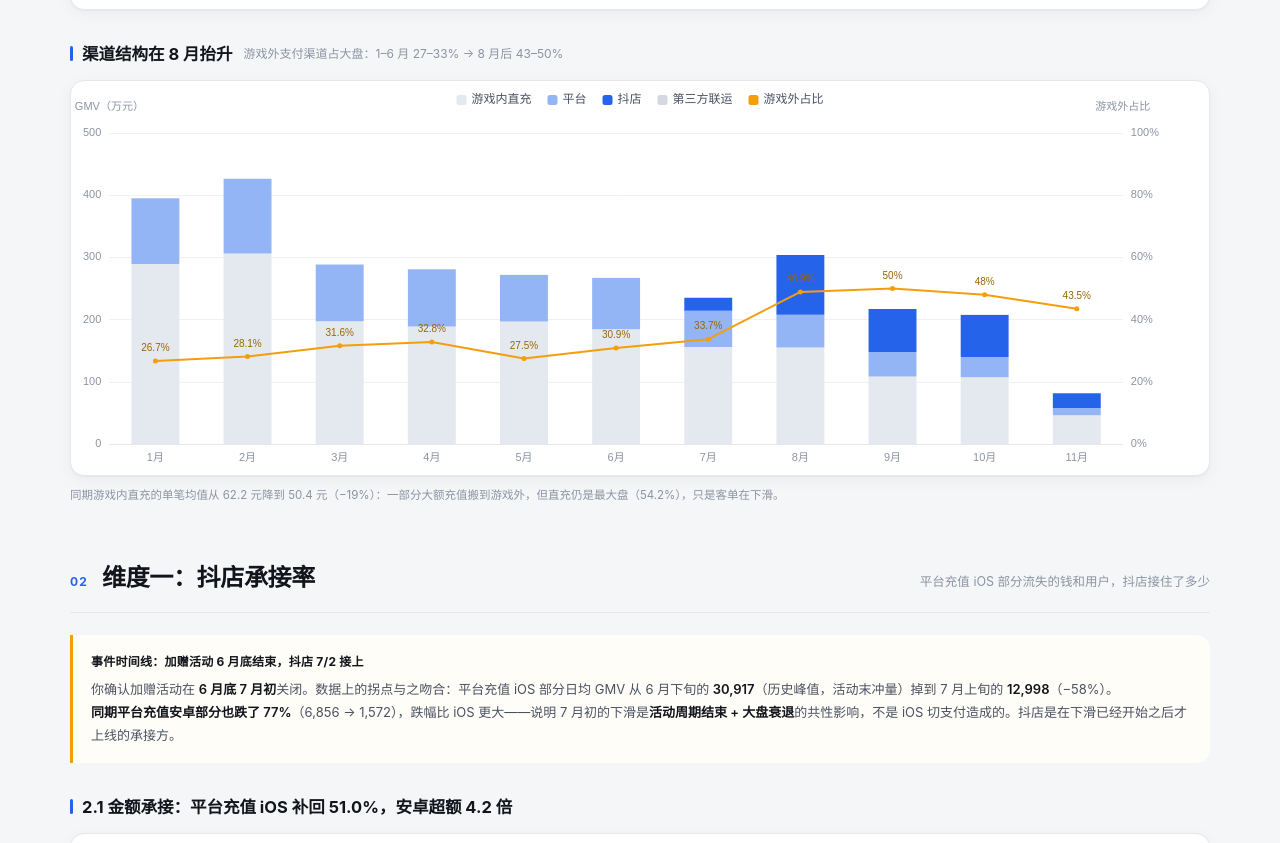
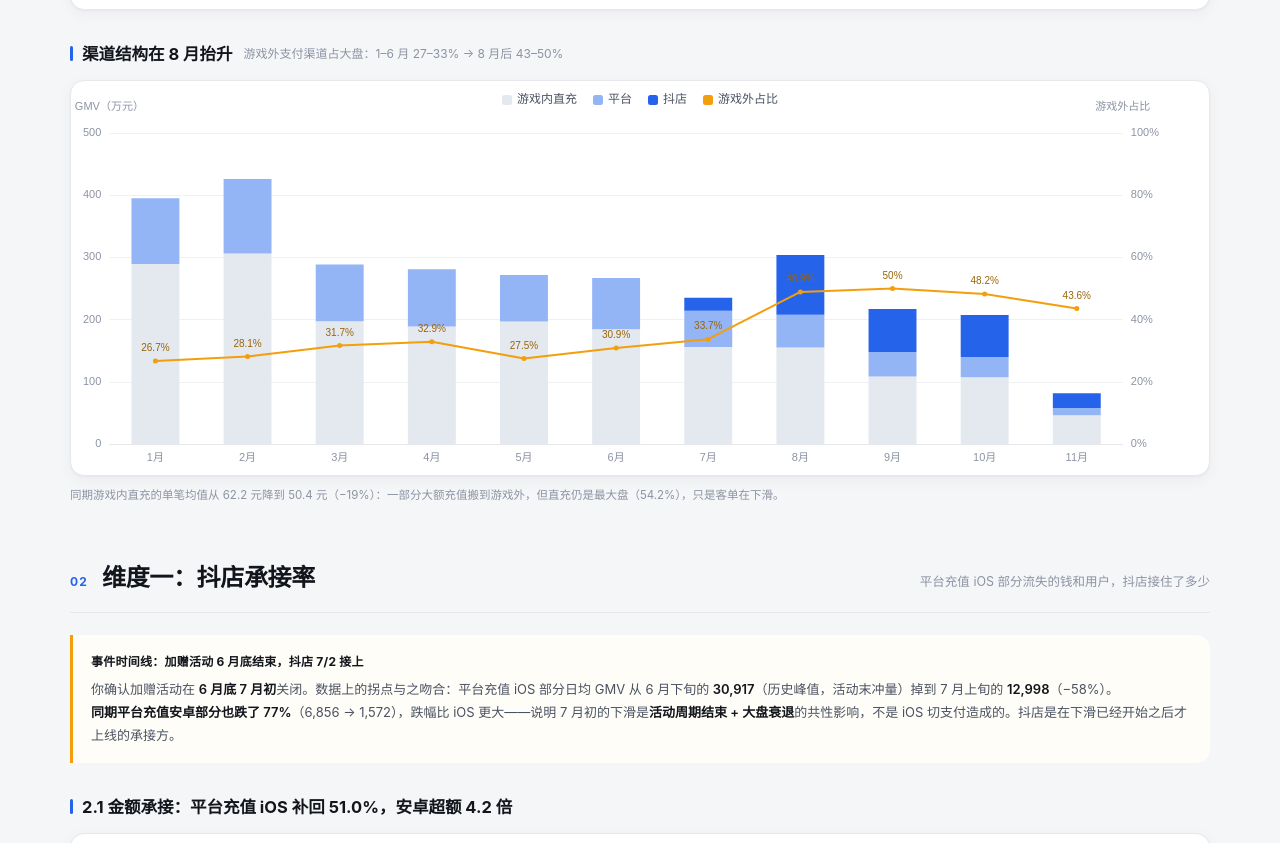
Before and after one commit to 13yan/13yan.github.io, a plain HTML site: page ddpay/index.html in a window 1280 px wide. Shown: the part 1719-2562 px from the top of the page. Drawn offline with nearby package versions, Linux system fonts and the light colour scheme.

Commit message:
ddpay: 渠道结构图同步去掉第三方联运系列

```diff
--- a/ddpay/index.html
+++ b/ddpay/index.html
@@ -701,7 +701,7 @@ const wan = v => (v/10000).toFixed(1) + '万';
   const M = D.monthly;
   mk('c_stack', {
     tooltip: Object.assign({}, TIP, {valueFormatter: v => wan(v)}),
-    legend:{data:['游戏内直充','平台','抖店','第三方联运','游戏外占比'], top:0, itemGap:16, textStyle:{color:'#4a5262',fontSize:12}, icon:'roundRect', itemWidth:10, itemHeight:10},
+    legend:{data:['游戏内直充','平台','抖店','游戏外占比'], top:0, itemGap:16, textStyle:{color:'#4a5262',fontSize:12}, icon:'roundRect', itemWidth:10, itemHeight:10},
     grid: Object.assign({}, GRID, {top:44, right:46}),
     xAxis:{type:'category', data:M.map(r=>MLAB(r.m)), axisLine:{lineStyle:{color:'#e6e8ec'}}, axisTick:{show:false}, axisLabel:AXIS},
     yAxis:[
@@ -714,8 +714,7 @@ const wan = v => (v/10000).toFixed(1) + '万';
       {name:'游戏内直充', type:'bar', stack:'g', data:M.map(r=>Math.max(r.zg,0)), itemStyle:{color:'#e4e8ef'}, barWidth:'52%'},
       {name:'平台', type:'bar', stack:'g', data:M.map(r=>r.pg), itemStyle:{color:'#93b4f5'}},
       {name:'抖店', type:'bar', stack:'g', data:M.map(r=>r.dg), itemStyle:{color:'#2563eb'}},
-      {name:'第三方联运', type:'bar', stack:'g', data:M.map(r=>r.tg||0), itemStyle:{color:'#d4d9e1'}},
-      {name:'游戏外占比', type:'line', yAxisIndex:1, data:M.map(r=>+(r.ext_g/r.ag*100).toFixed(1)),
+      {name:'游戏外占比', type:'line', yAxisIndex:1, data:M.map(r=>+(r.ext_g/(r.ag-(r.tg||0))*100).toFixed(1)),
        lineStyle:{color:'#f59e0b',width:2}, itemStyle:{color:'#f59e0b'}, symbol:'circle', symbolSize:5,
        label:{show:true, position:'top', color:'#9a6406', fontSize:10, formatter:p=>p.value+'%'},
        labelLayout:{hideOverlap:true}}
```
